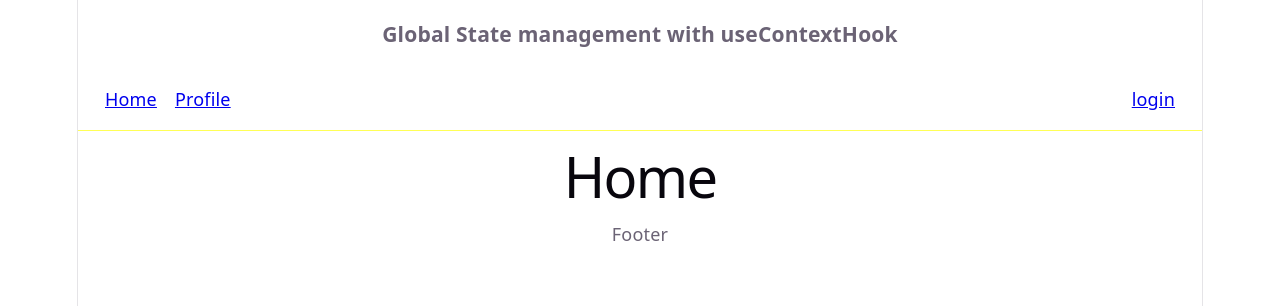
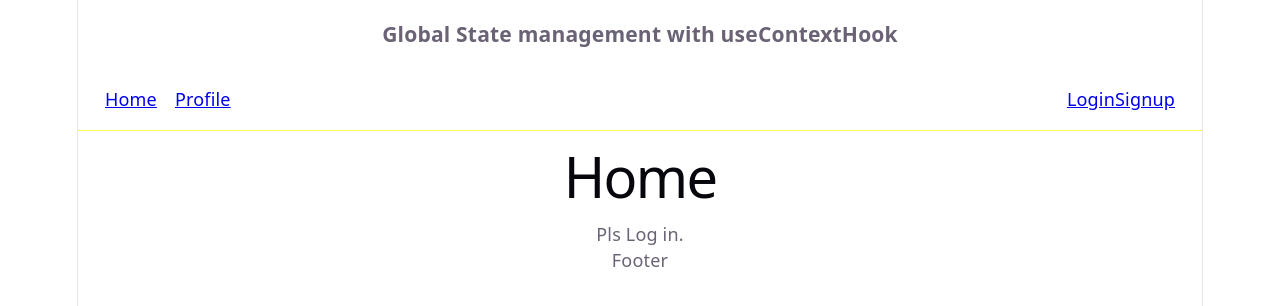
Before and after one commit to mouse-nam/ecommerce-react-practice-website, a React (Vite) app: page / in a window 1280 px wide. Shown: the top 306 px of the page. Built offline with nearby package versions, Linux system fonts and the light colour scheme.

Commit message:
feat: basic global state management

```diff
--- a/src/App.jsx
+++ b/src/App.jsx
@@ -5,11 +5,23 @@ import AboutPage from "./components/AboutPage";
 import LoginPage from "./components/LoginPage";
 import ProfilePage from "./components/ProfilePage";
 import Navbar from "./components/NavBar";
+import { AuthContext } from "./AuthContext";
 
 function App() {
+  const [user, setUser] = useState({ name: "", isAuth: false });
+
+  function login(name) {
+    setUser({ name: name, isAuth: true });
+  }
+
+  function logout() {
+    setUser({ name: "", isAuth: false });
+  }
+
   return (
     <div>
       <h3>Global State management with useContextHook</h3>
+      <AuthContext.Provider value={{ user, login, logout }}>
         <Navbar />
         <Routes>
           <Route path="/" element={<HomePage />} />
@@ -21,6 +33,7 @@ function App() {
         </Routes>
 
         <p>Footer</p>
+      </AuthContext.Provider>
     </div>
   );
 }
--- /dev/null
+++ b/src/AuthContext.js
@@ -0,0 +1,3 @@
+import { createContext } from "react";
+
+export const AuthContext = createContext(null);
--- a/src/components/HomePage.jsx
+++ b/src/components/HomePage.jsx
@@ -1,7 +1,13 @@
-export default function () {
+import { useContext, useState } from "react";
+import { AuthContext } from "../AuthContext";
+
+export default function HomePage() {
+  const { user } = useContext(AuthContext);
+
   return (
     <>
       <h1>Home</h1>
+      {user.isAuth ? <p>Welcome back, {user.name}</p> : <p>Pls Log in.</p>}
     </>
   );
 }
--- a/src/components/LoginPage.jsx
+++ b/src/components/LoginPage.jsx
@@ -1,11 +1,14 @@
-import { useState } from "react";
+import { useContext, useState } from "react";
+import { AuthContext } from "../AuthContext";
 
 export default function LoginPage() {
   const [name, setName] = useState("");
+  const { user, login } = useContext(AuthContext);
 
   function handleSubmit(e) {
     e.preventDefault();
     if (!name.trim()) return;
+    login(name);
     alert(`Login - ${name}`);
   }
 
@@ -29,6 +32,8 @@ export default function LoginPage() {
         </label>
         <button style={{ marginLeft: "0.5rem" }}>Log In</button>
       </form>
+
+      {user.isAuth && <p>Wellcome {user.name}</p>}
     </div>
   );
 
--- a/src/components/NavBar.jsx
+++ b/src/components/NavBar.jsx
@@ -1,8 +1,10 @@
+import { useContext } from "react";
 import { Link } from "react-router-dom";
+import { AuthContext } from "../AuthContext";
 // import { useAuth } from "../context/AuthContext";
 
 export default function Navbar() {
-  //   const { user, logout } = useAuth();
+  const { user, logout } = useContext(AuthContext);
 
   return (
     <header
@@ -24,9 +26,23 @@ export default function Navbar() {
         <Link to="profile">Profile</Link>
       </nav>
 
-      <div>
-        <Link to="login">login</Link>
-      </div>
+      {!user.isAuth ? (
+        <div className="navbar-auth-links">
+          <Link to="/auth" className="btn btn-secondary">
+            Login
+          </Link>
+          <Link to="/auth" className="btn btn-primary">
+            Signup
+          </Link>
+        </div>
+      ) : (
+        <div className="navbar-user">
+          <span className="navbar-greeting">Hello, {user.name}</span>
+          <button className="btn btn-secondary" onClick={logout}>
+            Logout
+          </button>
+        </div>
+      )}
     </header>
   );
 
--- a/src/components/ProfilePage.jsx
+++ b/src/components/ProfilePage.jsx
@@ -1,8 +1,13 @@
-export default function () {
+import { useContext, useState } from "react";
+import { AuthContext } from "../AuthContext";
+
+export default function ProfilePage() {
+  const { user } = useContext(AuthContext);
+
   return (
     <>
       <h1>Profile</h1>
-      <p>Name: [Pull form context]</p>
+      <p>Name: [Pull form context] {user.name}</p>
     </>
   );
 }
```
Lines whose indentation alone changed are shown as unchanged.
